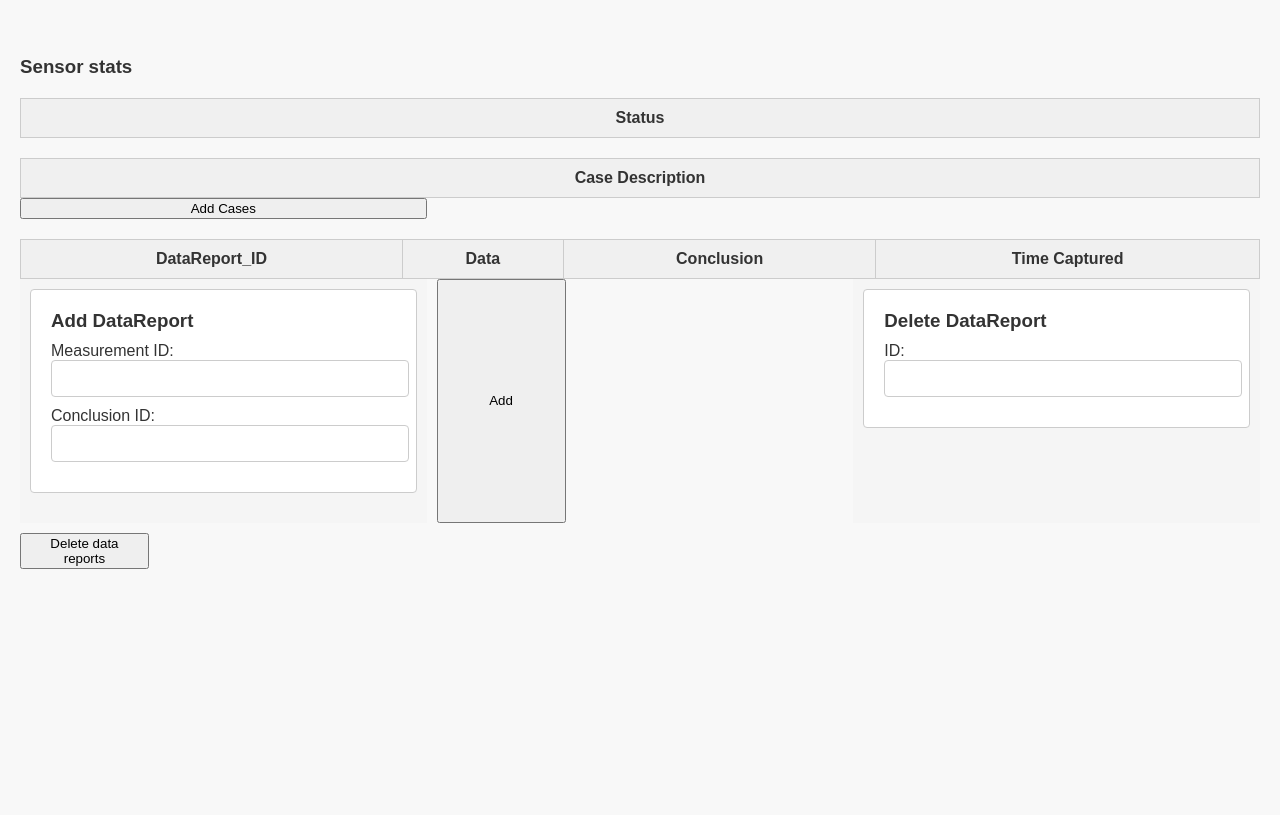
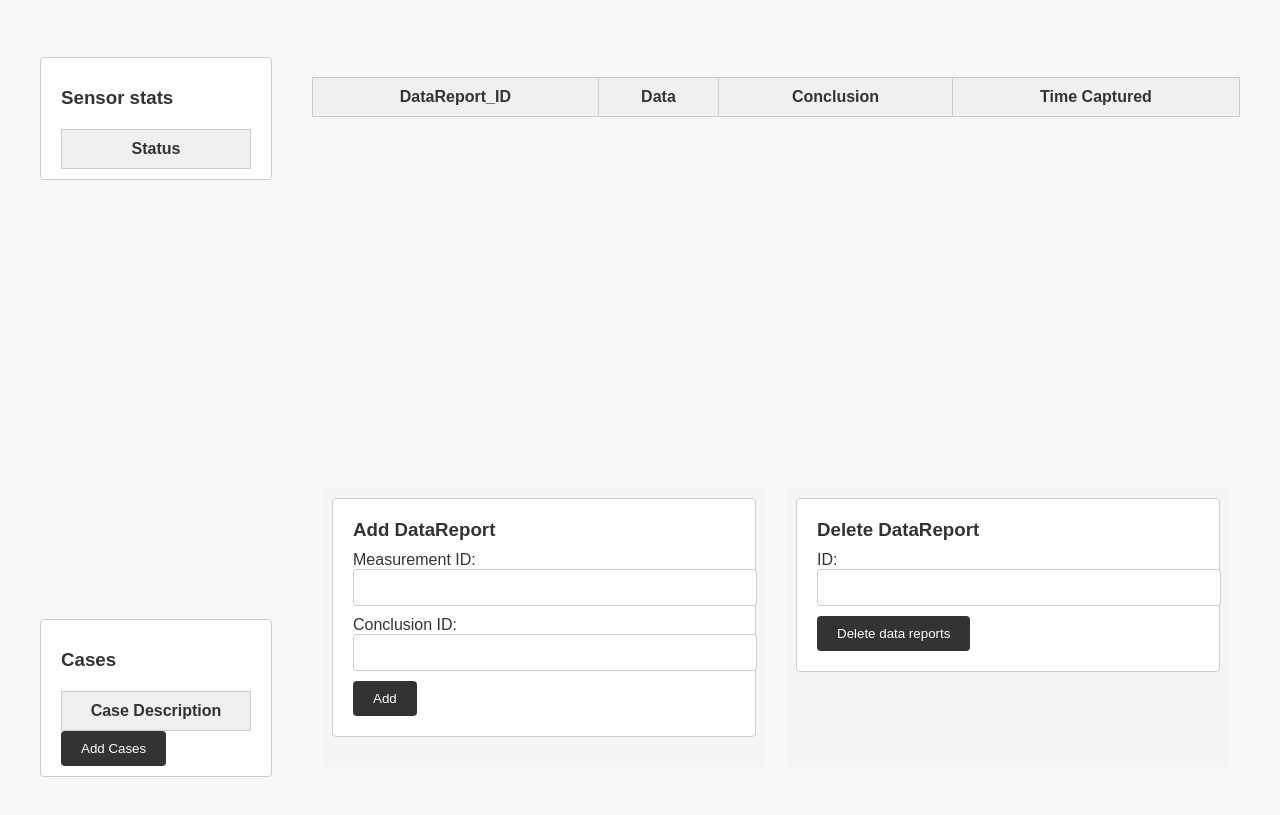
Before and after one commit to springautumncicada/ccc151_system, a website: page website/public/index.html in a window 1280 px wide. Shown: the part 81-896 px from the top of the page. Before the commit the page ends 800 px from the top, so only its background shows below. Drawn offline with Linux system fonts and the light colour scheme; no server answers.

Commit message:
updated index and css

```diff
--- a/website/public/index.html
+++ b/website/public/index.html
@@ -1,14 +1,20 @@
 <!DOCTYPE html>
 <html lang="en">
+
 <head>
     <meta name="viewport" content="width=device-width, initial-scale=1.0">
     <title>Users</title>
     <link rel="stylesheet" type="text/css" href="style.css">
 </head>
+
 <body>
     <h1>UAV Drone Surveillance User Management</h1>
 
     <br>
+
+    <div class="maincontainer">
+        <div class="left-column">
+            <div class="left-column-container">
                 <h3 id="sensor-text">Sensor stats</h3>
                 <table id="sensor-stats" class="column-span">
                     <thead>
@@ -18,6 +24,9 @@
                     </thead>
                     <tbody></tbody>
                 </table>
+            </div>
+            <div class="left-column-container">
+                <h3>Cases</h3>
                 <table id="cases" class="column-span">
                     <thead>
                         <tr>
@@ -26,10 +35,11 @@
                     </thead>
                     <tbody></tbody>
                 </table>
+                <button type="button" name="add-cases">Add Cases</button>
+            </div>
 
-    <div class="container">
-        <button type="add-cases" name="add-cases">Add Cases</button>
         </div>
+        <div class="right-column">
             <table id="data-report" class="column-span">
                 <thead>
                     <tr>
@@ -41,31 +51,27 @@
                 </thead>
                 <tbody></tbody>
             </table>
-    <div class="container">
+            <div class="horizontal-container">
                 <div class="column">
                     <form id="add-datareport-form">
-                <form id="add-datareport">
                         <h3>Add DataReport</h3>
                         <label>Measurement ID: <input type="text" id="measurement-id" required></label>
                         <label>Conclusion ID: <input type="text" id="conclusion-id" required></label>
+                        <button type="button" name="add-datareport">Add</button>
                     </form>
-            </form>
-        </div>
-        <div class="container">
-            <button type="add-datareport" name="add-datareport">Add</button>
                 </div>
                 <div class="column">
                     <form id="delete-datareport">
                         <h3>Delete DataReport</h3>
-                <!-- Form for deleting a user -->
                         <label>ID: <input type="text" id="id" required></label>
+                        <button type="button" name="delete-datareport">Delete data reports</button>
                     </form>
                 </div>
-        <div class="container">
-            <button type="delete-datareport" name="delete-datareport">Delete data reports</button>
+            </div>
         </div>
     </div>
 
     <script src="app.js"></script>
 </body>
+
 </html>
--- a/website/public/style.css
+++ b/website/public/style.css
@@ -10,19 +10,45 @@ h1 {
   color: #333;
 }
 
-.container {
-  display: grid;
-  grid-template-columns: repeat(3, 1fr);
-  grid-gap: 10px;
+.maincontainer {
+  display: flex;
+  height: calc(100vh - 40px); /* Adjust for body padding */
+}
+
+.left-column {
+  flex: 1;
+  display: flex;
+  flex-direction: column;
+  justify-content: space-between;
+  padding: 20px;
+}
+
+.left-column-container{
+  padding: 10px 20px;
+  background-color:#ffffff;
+  border: 1px solid #ccc;
+  border-radius: 4px;
+}
+
+.right-column {
+  flex: 4;
+  display: flex;
+  flex-direction: column;
+  justify-content: space-between;
+  padding: 20px;
+}
+
+.horizontal-container {
+  display: flex;
+  justify-content: space-between;
+  margin-top: 20px;
 }
 
 .column {
+  flex: 1;
   padding: 10px;
   background-color: #f5f5f5;
-}
-
-.column-span {
-  grid-column: 1 / span 3;
+  margin: 10px;
 }
 
 form {
@@ -43,16 +69,14 @@ form label {
   margin-bottom: 10px;
 }
 
-form input[type="text"],
-form input[type="email"],
-form input[type="number"] {
-  width: 97.5%;
+form input[type="text"] {
+  width: 100%;
   padding: 10px;
   border: 1px solid #ccc;
   border-radius: 4px;
 }
 
-form button {
+form button,button {
   padding: 10px 20px;
   background-color: #333;
   color: #fff;
@@ -76,7 +100,3 @@ table td {
 table th {
   background-color: #f0f0f0;
 }
-
-table td:last-child {
-  text-align: center;
-}
```
Lines whose indentation alone changed are shown as unchanged.
